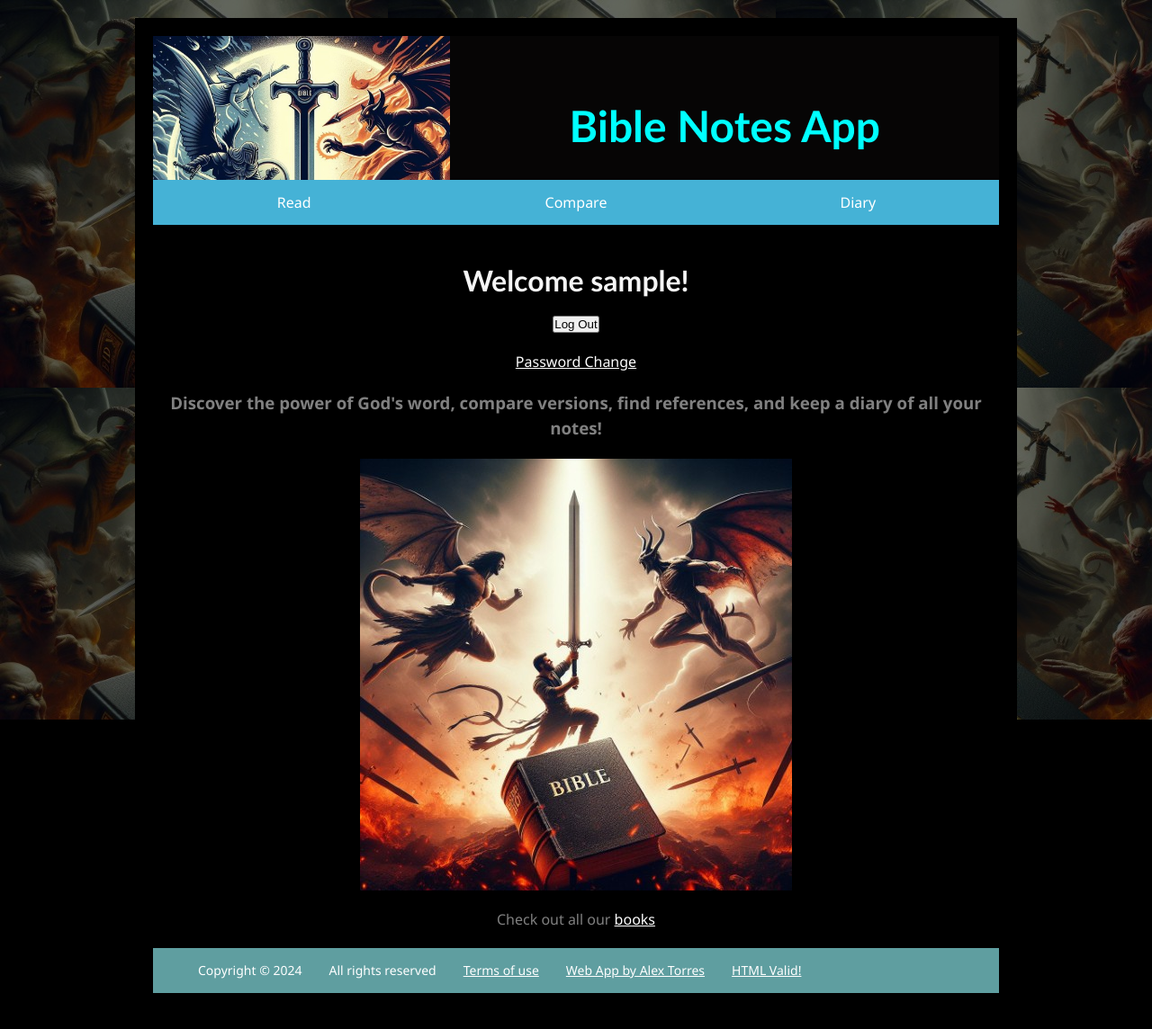
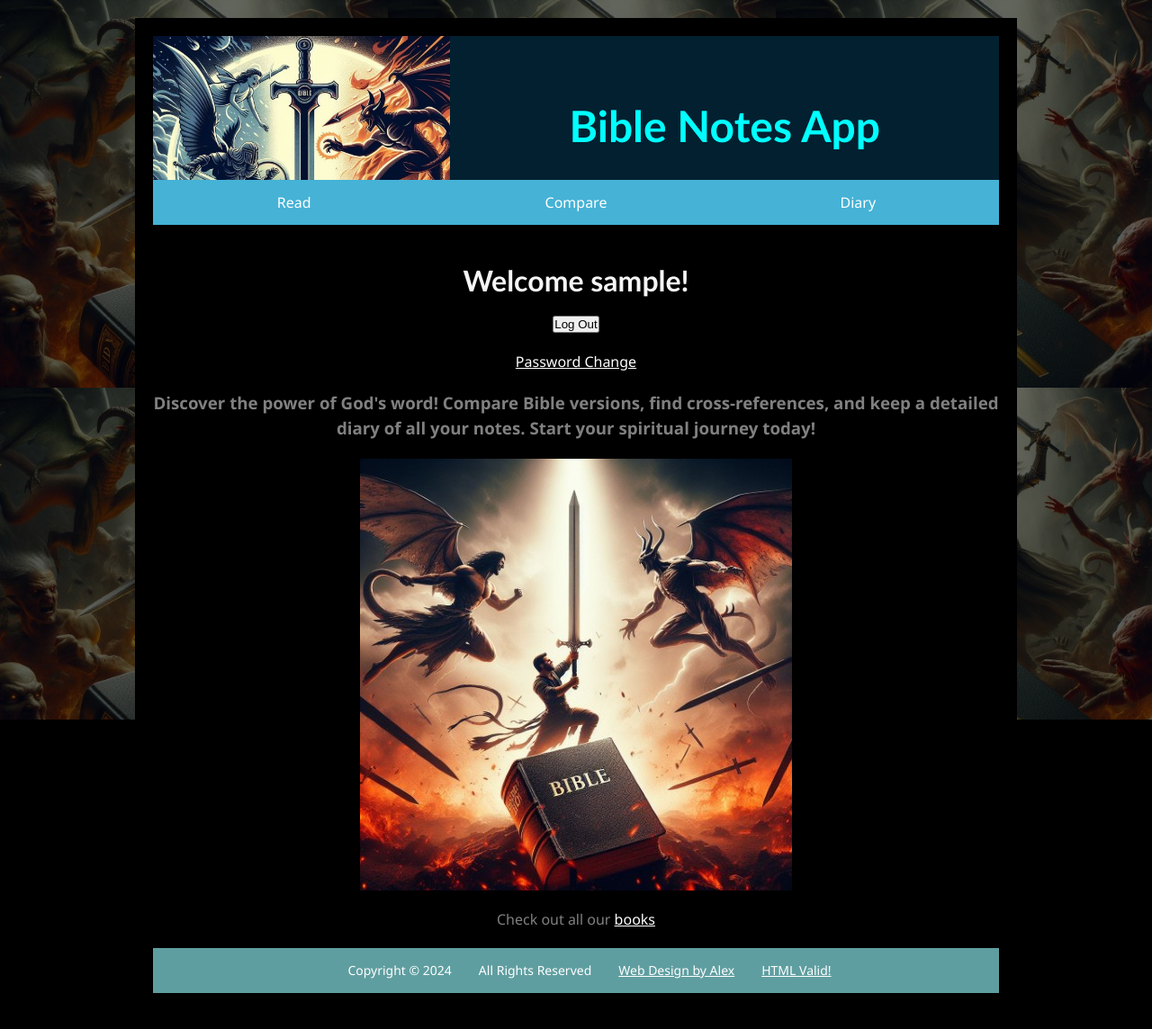
Before and after one commit to alextorreswa/bibleapp, a Django app: page / in a window 1280 px wide. Shown: the whole page at 90% size. Run offline with Django 5.2, Linux system fonts and the light colour scheme; the visitor is signed in with stand-in values (Sample User, id 1).

Commit message:
css adjustments

```diff
--- a/bibleapp/static/styles.css
+++ b/bibleapp/static/styles.css
@@ -1,6 +1,3 @@
-
-/* Styles for the Avatar page website */
-
 * {
   padding: 0;
   margin: 0;
@@ -75,12 +72,16 @@ aside {
 }
 
 footer {
+  clear: both;
   height: 50px;
   line-height: 50px;
   background: cadetblue;
   clear: both;
   font-size: .875em;
+  display: flex;
+  justify-content: center;
 }
+
 
 footer li{
   list-style-type: none;
@@ -90,7 +91,7 @@ footer li{
 }
 
 footer ul {
-  margin-left: 20px;
+  display: flex;
 }
 
 a {
@@ -142,7 +143,7 @@ h1, h2 {
 }
 
 header {
-  background: rgba(36, 34, 34, 0.171);
+  background: rgb(3, 32, 48);
   height: 160px;
   line-height: 160px;
   display: flex;
--- a/bibleapp/templates/main.html
+++ b/bibleapp/templates/main.html
@@ -19,7 +19,7 @@
     </form>
     <p><a href="{% url 'password_change' %}" class="center">Password Change</a></p>
 
-  <h3 class="center">Discover the power of God's word, compare versions, find references, and keep a diary of all your notes!</h4>
+  <h3 class="center">Discover the power of God's word! Compare Bible versions, find cross-references, and keep a detailed diary of all your notes. Start your spiritual journey today!</h4>
 
   <img class="center" src="{% static 'figth.jpg' %}" alt="">
 
--- a/bibleapp/templates/master.html
+++ b/bibleapp/templates/master.html
@@ -30,12 +30,10 @@
 
 <footer>
   <ul>
-      <li>Copyright &copy; 2024</li>
-      <li>All rights reserved</li>
-      <li><a href="">Terms of use</a></li>
-      <li><a href="https://www.linkedin.com/in/alextorreswa/">Web App by Alex Torres</a></li>
-      <li><a href="https://validator.w3.org/nu/?doc=https%3A%2F%2Fnorth.mystudentswa.com%2Falexto%2Fit161%2Fbig%2Findex.html">HTML Valid!</a></li>
-
+    <li>Copyright &copy; 2024</li>
+    <li>All Rights Reserved</li>
+    <li><a href="/alexto/it161/index.html">Web Design by Alex</a></li>
+    <li><a href="https://validator.w3.org/nu/?doc=https%3A%2F%2Fbibleapp.pythonanywhere.com%2F">HTML Valid!</a></li>
   </ul>
 </footer>
 
```
